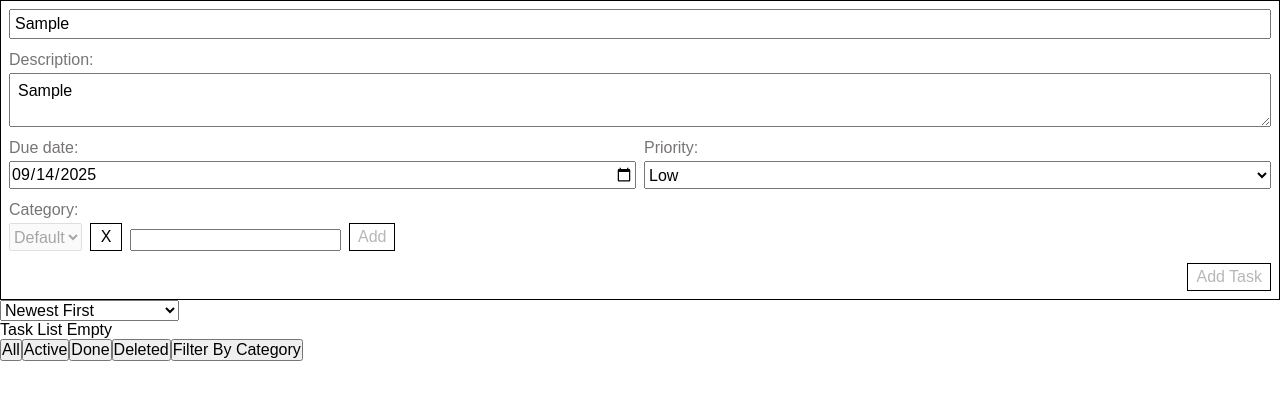
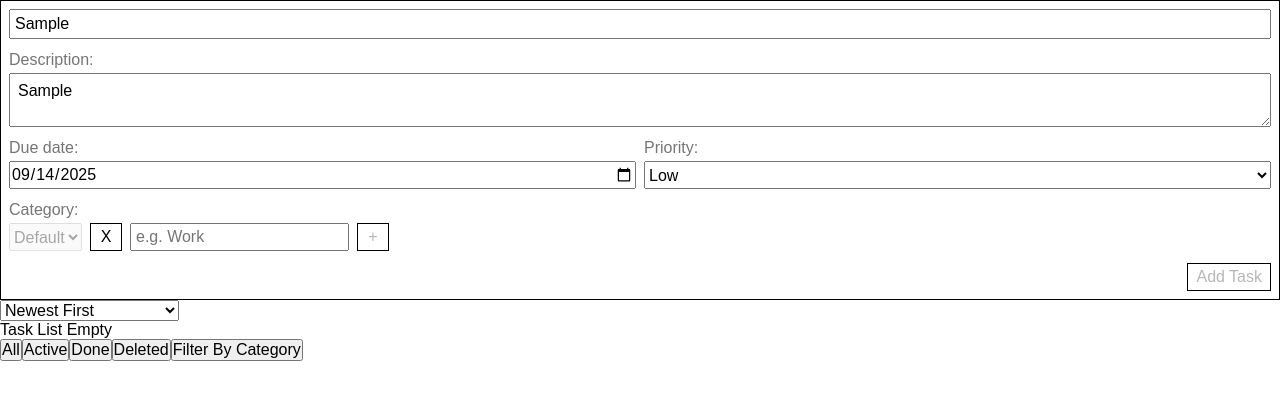
Before and after one commit to dejanpls/taskmate, a React (Vite) app: page / in a window 1280 px wide. Both pictures are taken after typing "Sample", "Sample" into the empty fields and a click on the button "+ Category". Shown: the top 400 px of the page. Built offline with nearby package versions, Linux system fonts and the light colour scheme.

Commit message:
feat(CategoryInput): wrap component in div

```diff
--- a/src/components/CategoryInput.jsx
+++ b/src/components/CategoryInput.jsx
@@ -5,9 +5,10 @@ export default function CategoryInput({
   alreadyExists,
 }) {
   return (
-    <>
+    <div className="categoryInput">
       <label htmlFor="newCategory">
         <input
+          placeholder="e.g. Work"
           value={newCategory}
           onChange={handleCategoryInputChange}
           name="newCategory"
@@ -19,8 +20,8 @@ export default function CategoryInput({
         type="button"
         onClick={handleAddCategory}
       >
-        Add
+        +
       </button>
-    </>
+    </div>
   );
 }
```
